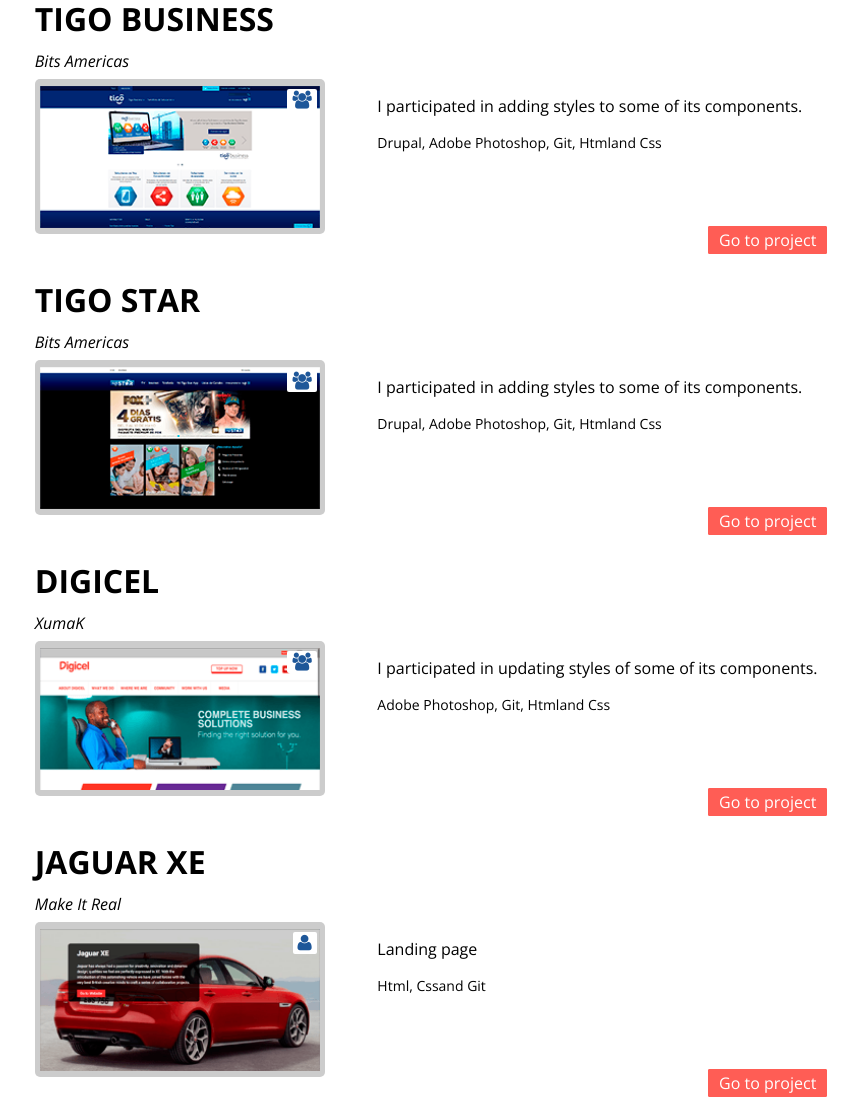
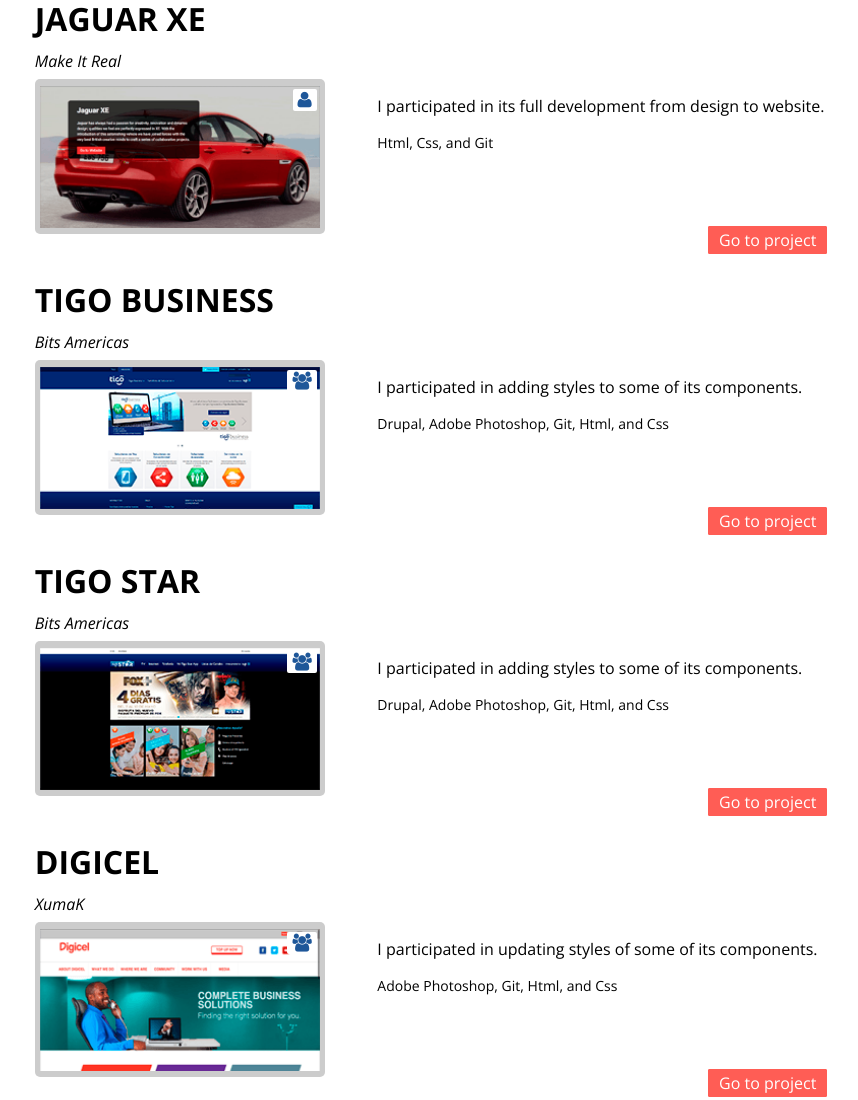
Before and after one commit to AlejandroJSR7/AlejandroJSR7.github.io, a plain HTML site: page index.html in a window 1280 px wide. Shown: the part 1333-2433 px from the top of the page, without its empty margins (193-1051 px from the left). Drawn offline with nearby package versions, Linux system fonts and the light colour scheme; some packages are replaced by stand-ins of ours.

Commit message:
Order of Jaguar XE Project

```diff
--- a/data/projects.json
+++ b/data/projects.json
@@ -49,10 +49,10 @@
       "team_link_url": "http://www.makeitreal.camp/u/AlejandroSosa"
     },
     {
-      "id": 4,
+      "id": 0,
       "project_name": "Jaguar XE",
       "project_name_desc": "",
-      "project_description": "Landing page",
+      "project_description": "I participated in its full development from design to website.",
       "project_image_url": "jaguar-xe.png",
       "project_link_url": "http://alejandrojsr7.github.io/jaguar-xe/",
       "project_developed_on_team": false,
--- a/index.html
+++ b/index.html
@@ -143,7 +143,7 @@
                       <p>{{project.project_description}}</p>
                       <ul ng-if="project.project_tags.length > 0">
                         <li ng-repeat="tag in project.project_tags">
-                          {{$first ? '' : $last ? ' and ' : ', '}}{{tag}}
+                          {{$first ? ' ' : $last ? ', and ' : ', '}} {{tag}}
                         </li>
                       </ul>
                       <a href="{{project.project_link_url}}" target="_blank" class="link-description">Go to project</a>
```
